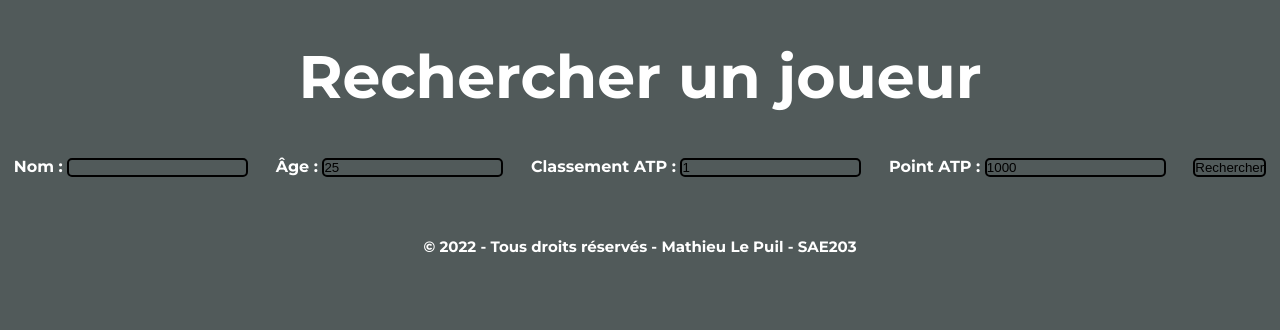
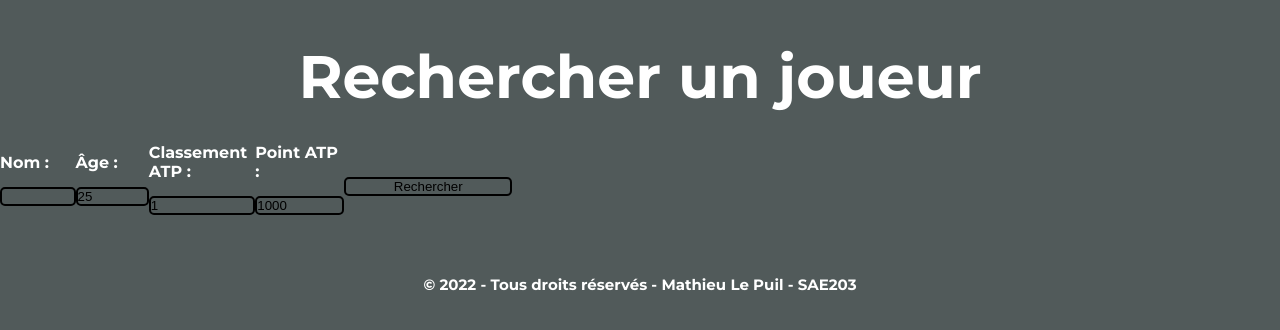
Before and after one commit to MathieuLePuil/SAE203, a PHP site: page /form_recherche.php in a window 1280 px wide. Shown: the part 100-430 px from the top of the page. Run offline with PHP 8.4, Linux system fonts and the light colour scheme; some libraries are stand-ins or nearby versions.

Commit message:
Auto-Save

```diff
--- a/style/style.css
+++ b/style/style.css
@@ -232,16 +232,18 @@ footer{
 /* FORMULAIRE RECHERCHE */
 
 form {
-    width: 100%;
+    width: 40%;
     color: white;
     display: flex;
     justify-content: space-around;
     vertical-align: middle;
     margin-bottom: 45px;
     margin-top: 30px;
+    align-items: center;
 }
 
 form input {
+    width: 100%;
     border: 2px solid black;
     border-radius: 5px;
     margin: 15px 0 15px 0;
```
